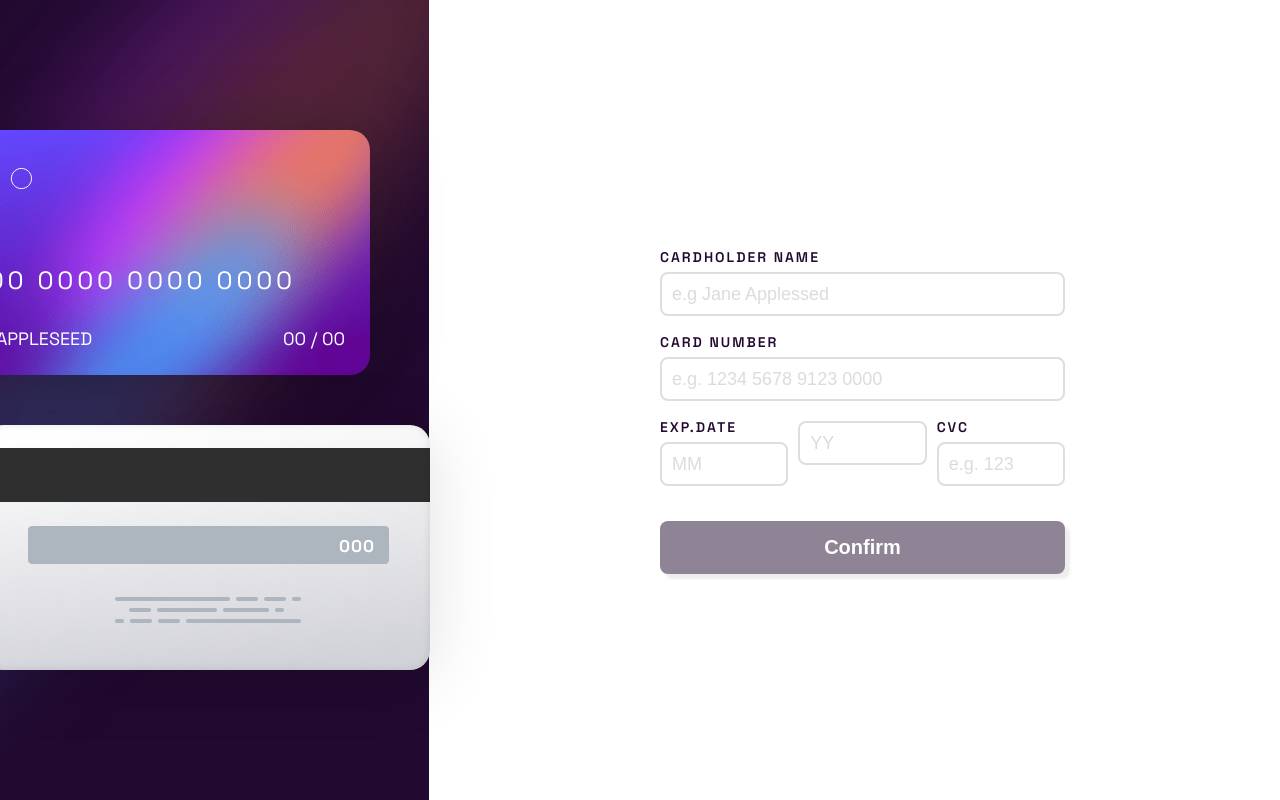
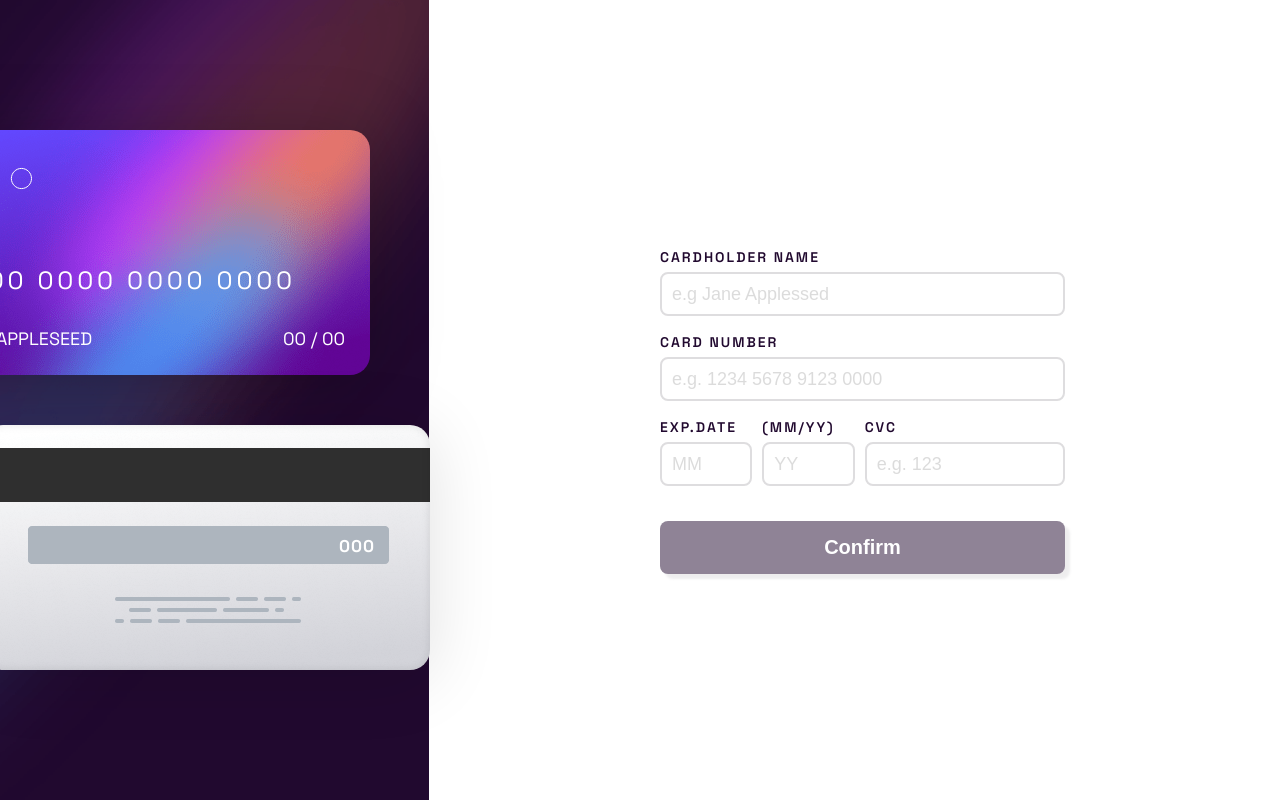
Before and after one commit to AdamGrodzki/react-hook-form, a Next.js app: page / in a window 1280 px wide. Built offline with nearby package versions, Linux system fonts and the light colour scheme.

Commit message:
delete unnecessary code

```diff
--- a/app/page.tsx
+++ b/app/page.tsx
@@ -1,5 +1,5 @@
 "use client";
-import React, { useState } from "react";
+import React from "react";
 
 import { BackCard } from "@/view/BackCard/backCard";
 import { FrontCard } from "@/view/FrontCard/frontCard";
--- a/view/Form/form.module.scss
+++ b/view/Form/form.module.scss
@@ -8,26 +8,49 @@
     width: 445px;
     padding: 20px;
 
-    .wrapper{
+    // .wrapper{
+    //     display: flex;
+    //     justify-content: center;
+    //     align-items: center;
+    //     gap: 10px;
+    // }
+
+    // .wrapperDate {
+    // display: flex;
+    // justify-content: center;
+    // align-items: flex-start;
+    // gap: 10px;
+    // }
+
+    // .wrapperCVC {
+    //     display: flex;
+    //     justify-content: center;
+    //     align-items: start;
+    // }
+}
+
+.wrapper, .wrapperDate, .wrapperCVC {
+  width: 100%;
+  gap: 10px;
   display: flex;
-        justify-content: center;
-        align-items: center;
-        gap: 10px;
+}
+
+.wrapper {
+  display: flex;
 }
 
 .wrapperDate {
+    width: 60%;
     display: flex;
-    justify-content: center;
-    align-items: flex-start;
-    gap: 10px;
+
 }
 
 .wrapperCVC {
+    width: 250px;
     display: flex;
     flex-direction: column;
-        align-items: start;
 }
-}
+
 
 // labels
 .labelCardholderName {
@@ -85,7 +108,6 @@
     &:focus {
         box-shadow: 0 0 10px #719ECE;
         box-sizing: border-box;
-        // border-color: #ffaa2a;
     }
 }
 .inputCardNumber {
@@ -104,7 +126,6 @@
     &:focus {
         box-shadow: 0 0 10px #719ECE;
         box-sizing: border-box;
-        // border-color: #ffaa2a;
     }
 }
 .inputCVC {
@@ -123,7 +144,6 @@
     &:focus {
         box-shadow: 0 0 10px #719ECE;
         box-sizing: border-box;
-        // border-color: #ffaa2a;
     }
 }
 .expMM {
@@ -199,7 +219,6 @@
     background-color: #fbdae2;
     animation: shake .3s ease-in-out;
 
-
     &:focus {
     border-color: #ffaa2a;
     box-shadow: none;
--- a/view/Form/form.tsx
+++ b/view/Form/form.tsx
@@ -44,6 +44,7 @@ export const Form = () => {
             rules={{ required: true }}
           />
           <Input
+            label="(MM/YY)"
             placeholderText="YY"
             name="expDateYY"
             rules={{
--- a/view/Success/success.module.scss
+++ b/view/Success/success.module.scss
@@ -69,8 +69,9 @@
     .successParagraph {
         margin-top: 10px;
         font-size: 20px;
-        width: 100vw;
+        width: 105vw;
         font-size: 25px;
+        text-align: center;
     }
     .continueBtn {
         margin-top: 30px;
--- a/view/Success/success.tsx
+++ b/view/Success/success.tsx
@@ -16,7 +16,6 @@ export const Success = () => {
       <header className={styles.header}>
         <h3 className={styles.heading}>Thank You!</h3>
         <p className={styles.successParagraph}>
-          {" "}
           We&apos;ve added your card details
         </p>
       </header>
--- a/view/components/InputHookForm.module.scss
+++ b/view/components/InputHookForm.module.scss
@@ -27,6 +27,12 @@
     &::placeholder {
         opacity: .25;
     }
+    &:focus {
+        box-shadow: 0 0 10px #719ECE;
+    }
+    &:invalid {
+        background-color: red;
+    }
 }
 
 .inputHookForm {
--- a/view/components/InputHookForm.tsx
+++ b/view/components/InputHookForm.tsx
@@ -1,9 +1,7 @@
 import * as React from "react";
 import {
-  useForm,
   useController,
   UseControllerProps,
-  Controller,
 } from "react-hook-form";
 import { IFormInput } from "@/app/page";
 
```
Lines whose indentation alone changed are shown as unchanged.
